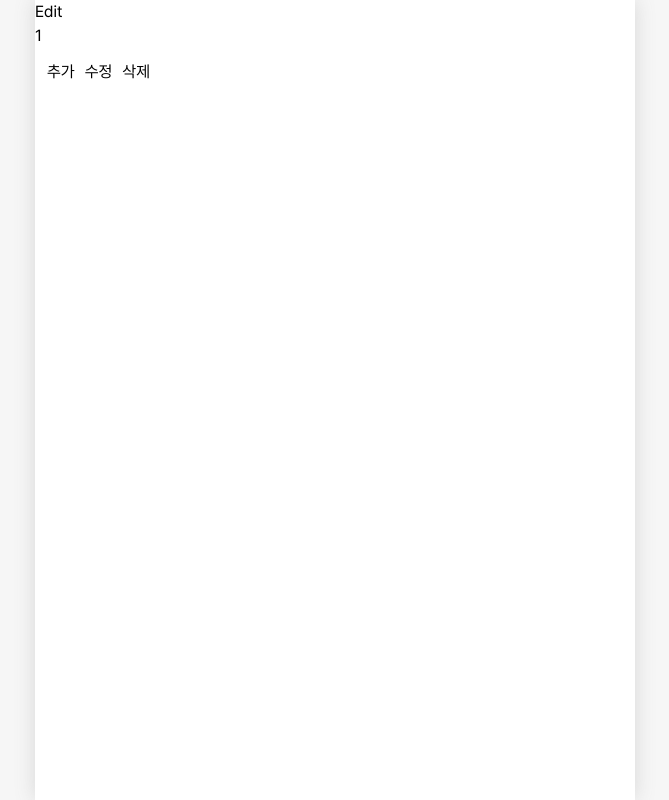
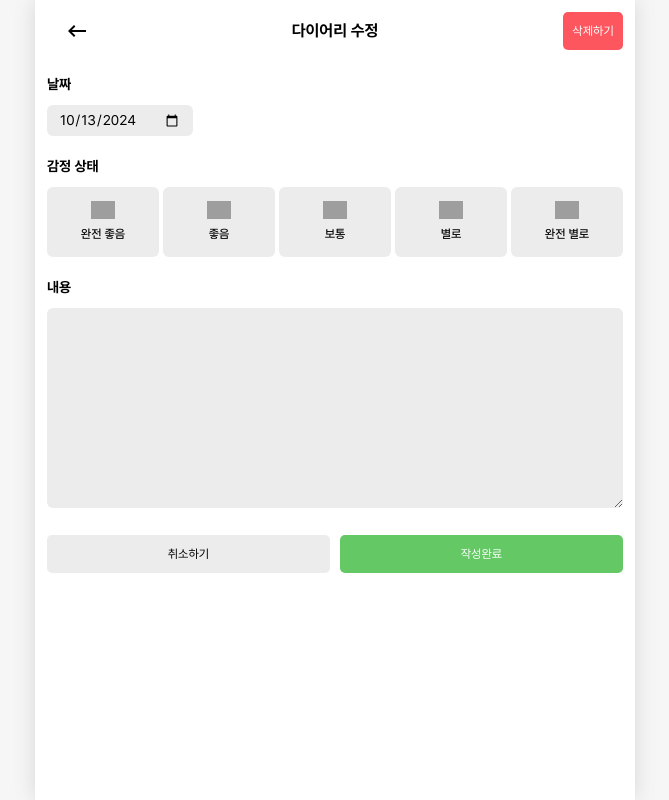
Before and after one commit to youngjunSung/onebite-react, a React (Vite) app in the folder section12/: page /edit/1 in a window 1280 px wide. Shown: the whole page, without its empty margins (305-974 px from the left). Built offline with nearby package versions, Linux system fonts and the light colour scheme; grey boxes are pictures that could not be loaded.

Commit message:
feat: 추가/수정/삭제 기능 추가

```diff
--- a/section12/src/App.tsx
+++ b/section12/src/App.tsx
@@ -10,20 +10,6 @@ import Header from "./components/Header";
 import { getEmotions } from "./utils/getEmotions";
 import { DiaryType, DiaryDispatchContextType } from "./typing/types";
 
-const mockData = [
-  {
-    id: 1,
-    createdDate: new Date().toLocaleString("en-US").split(", ")[0],
-    emotionId: 1,
-    content: "1번 일기내용",
-  },
-  {
-    id: 2,
-    createdDate: new Date().toLocaleString("en-US").split(", ")[0],
-    emotionId: 2,
-    content: "2번 일기내용",
-  },
-];
 type Action =
   | {
       type: "CREATE";
@@ -121,44 +107,6 @@ function App() {
           </Routes>
         </DiaryDispatchContext.Provider>
       </DiaryStateContext.Provider>
-      <div className="p-[12px] flex gap-[10px]">
-        <button
-          onClick={() =>
-            onCreate(
-              new Date().toLocaleString("en-US").split(", ")[0],
-              1,
-              "new text"
-            )
-          }
-        >
-          추가
-        </button>
-        <button
-          onClick={() =>
-            onModify(
-              2,
-              new Date().toLocaleString("en-US").split(", ")[0],
-              1,
-              "sdfsdfsdfsd text"
-            )
-          }
-        >
-          수정
-        </button>
-        <button onClick={() => onDelete(2)}>삭제</button>
-      </div>
-      <div className="p-[12px]">
-        <ul>
-          {diaryList.map((diary: DiaryType, idx: number) => {
-            return (
-              <li key={idx}>
-                <p>{diary.createdDate}</p>
-                <p>{diary.content}</p>
-              </li>
-            );
-          })}
-        </ul>
-      </div>
     </div>
   );
 }
--- a/section12/src/components/Button.tsx
+++ b/section12/src/components/Button.tsx
@@ -19,7 +19,7 @@ const Button = ({
       case "positive":
         return "bg-[#64c964] text-white";
       case "negative":
-        return "bg-[#de6264] text-white";
+        return "bg-[#fd565f] text-white";
       default:
         return "bg-[#ececec]";
     }
@@ -31,7 +31,7 @@ const Button = ({
       className={twMerge(
         `cursor-pointer ${getType(
           type
-        )} rounded-[5px] text-[14px] center w-full min-h-[38px] px-[10px] py-[4px] ${className}`
+        )} rounded-[5px] text-[12px] center w-full min-h-[38px] px-[10px] py-[4px] ${className}`
       )}
     >
       {text}
--- a/section12/src/components/DiaryItem.tsx
+++ b/section12/src/components/DiaryItem.tsx
@@ -1,20 +1,38 @@
 import Button from "./Button";
 import { getEmotions } from "../utils/getEmotions";
 import { DiaryType } from "../typing/types";
+import { useNavigate } from "react-router-dom";
 
 type DiaryItemType = Omit<DiaryType, 'id'>
 
-const DiaryItem = ({createdDate, emotionId, content}: DiaryItemType) => {
+const DiaryItem = ({id, createdDate, emotionId, content}: DiaryType) => {
+  const nav = useNavigate();
+  const getEmotionBg = (emotionId: number) => {
+    switch (emotionId) {
+      case 1:
+        return "bg-[#64c964]";
+      case 2:
+        return "bg-[#9dd772]";
+      case 3:
+        return "bg-[#fdce17]";
+      case 4:
+        return "bg-[#fd8446]";
+      case 5:
+        return "bg-[#fd565f]";
+      default:
+        return "bg-[#ececec]";
+    }
+  };
   return (
     <li className="flex items-start mb-[10px] last:mb-0">
-      <div className="bg-[#64c964] basis-[100px] h-[80px] center mr-[10px] rounded-[6px]">
+      <div className={`${getEmotionBg(emotionId)} basis-[100px] h-[80px] center mr-[10px] rounded-[6px] shrink-0`}>
         <img src={getEmotions(emotionId)} alt="" className="object-cover h-full" />
       </div>
-      <div className="mr-[10px] flex-1">
+      <div className="mr-[10px] flex-1 min-w-0">
         <p className="text-[14px] font-bold">{createdDate}</p>
         <p className="text-[12px] line-clamp-3">{content}</p>
       </div>
-      <Button text="수정하기" className="w-fit" />
+      <Button text="수정하기" className="w-fit" onClick={() => nav(`/edit/${id}`)} />
     </li>
   );
 };
--- a/section12/src/components/DiaryList.tsx
+++ b/section12/src/components/DiaryList.tsx
@@ -10,7 +10,7 @@ const DiaryList = () => {
   return (
     <div className="p-[12px]">
       <div className="flex items-center mb-[20px]">
-        <select className="h-[38px] pr-[10px]">
+        <select className="h-[38px] pr-[10px] text-[12px]">
           <option value="최신순">최신순</option>
           <option value="오래된 순">오래된 순</option>
         </select>
@@ -26,6 +26,7 @@ const DiaryList = () => {
           return (
             <DiaryItem
               key={diaryItem.id}
+              id={diaryItem.id}
               createdDate={diaryItem.createdDate}
               emotionId={diaryItem.emotionId}
               content={diaryItem.content}
--- /dev/null
+++ b/section12/src/components/EmotionRadio.tsx
@@ -0,0 +1,39 @@
+import { getEmotions } from "../utils/getEmotions";
+
+const EmotionRadio = ({
+  inputId,
+  value,
+  checkedBg,
+  text,
+  onChangeDate,
+  isChecked,
+}: {
+  inputId: string;
+  value: number;
+  checkedBg: string;
+  text: string;
+  onChangeDate: (e: React.ChangeEvent<HTMLInputElement>) => void;
+  isChecked?: boolean;
+}) => {
+  return (
+    <li className="flex flex-col">
+      <input
+        id={inputId}
+        name="radioEmotion"
+        type="radio"
+        value={value}
+        onChange={onChangeDate}
+        className="sr-only peer"
+        checked={isChecked}
+      />
+      <label
+        htmlFor={inputId}
+        className={`flex-col flex items-center bg-[#ececec] p-[14px] rounded-[6px] flex-1 peer-checked:bg-[${checkedBg}] peer-checked:text-white`}
+      >
+        <img src={getEmotions(value)} alt="" className="w-[24px] mb-[6px]" />
+        <p className="text-[12px] font-[500] text-center">{text}</p>
+      </label>
+    </li>
+  );
+};
+export default EmotionRadio;
--- a/section12/src/pages/Edit.tsx
+++ b/section12/src/pages/Edit.tsx
@@ -1,13 +1,138 @@
-import { useParams, useSearchParams } from "react-router-dom";
+import Header from "../components/Header";
+import Button from "../components/Button";
+import { getEmotions } from "../utils/getEmotions";
+import { KeyboardBackspace } from "@mui/icons-material";
+import { useState, useContext, useEffect } from "react";
+import { useParams, useNavigate } from "react-router-dom";
+import { DiaryDispatchContextType } from "../typing/types";
+import { DiaryDispatchContext } from "../App";
+import { DiaryStateContext } from "../App";
+import { DiaryType } from "../typing/types";
+import dayjs from "dayjs";
+import EmotionRadio from "../components/EmotionRadio";
 
 const Edit = () => {
   const { edit } = useParams();
+  const nav = useNavigate();
+  const DiaryList = useContext(DiaryStateContext);
+  const getEditDiary = DiaryList?.filter((e) => e.id === Number(edit))[0];
+  const { onModify, onDelete } = useContext(
+    DiaryDispatchContext
+  ) as DiaryDispatchContextType;
+  const [date, setDate] = useState<string>("");
+  const [emoId, setEmoId] = useState<number>(0);
+  const [content, setContent] = useState<string>("");
+  const onChangeDate = (e: React.ChangeEvent<HTMLInputElement>) => {
+    setDate(e.target.value);
+  };
+  const onChangeRadio = (e: React.ChangeEvent<HTMLInputElement>) => {
+    setEmoId(Number(e.target.value));
+  };
+  const onChageContent = (e: React.ChangeEvent<HTMLTextAreaElement>) => {
+    setContent(e.target.value);
+  };
+  const onSubmit = () => {
+    onModify(Number(edit), date, emoId, content);
+    nav("/");
+  };
+  const onRemove = () => {
+    onDelete(Number(edit))
+    nav("/");
+  }
+  useEffect(() => {
+    setDate(dayjs().format("YYYY-MM-DD"));
+    if (getEditDiary) {
+      setDate(getEditDiary.createdDate)
+      setEmoId(getEditDiary.emotionId);
+      setContent(getEditDiary.content)
+    }
+  }, []);
   return (
     <>
-      <h1>Edit</h1>
-      <p>{edit}</p>
+      <Header
+        text="다이어리 수정"
+        leftChild={
+          <button className="w-full center" onClick={() => nav(-1)}>
+            <KeyboardBackspace />
+          </button>
+        }
+        rightChild={<Button text="삭제하기" type="negative" onClick={onRemove} />}
+      />
+      <div className="p-[12px]">
+        <div className="mb-[20px]">
+          <h2 className="text-[14px] font-bold mb-[10px]">날짜</h2>
+          <div>
+            <input
+              type="date"
+              value={dayjs(date).format("YYYY-MM-DD")}
+              className="text-[14px] bg-[#ececec] py-[4px] px-[12px] rounded-[6px]"
+              onChange={onChangeDate}
+            />
+          </div>
+        </div>
+        <div className="mb-[20px]">
+          <h2 className="text-[14px] font-bold mb-[10px]">감정 상태</h2>
+          <div>
+            <ul className="grid grid-cols-[repeat(auto-fit,minmax(60px,1fr))] auto-rows-auto gap-[4px]">
+              <EmotionRadio
+                inputId="radio01"
+                value={1}
+                text="완전 좋음"
+                checkedBg="#64c964"
+                onChangeDate={onChangeRadio}
+                isChecked={emoId === 1}
+              />
+              <EmotionRadio
+                inputId="radio02"
+                value={2}
+                text="좋음"
+                checkedBg="#9dd772"
+                onChangeDate={onChangeRadio}
+                isChecked={emoId === 2}
+              />
+              <EmotionRadio
+                inputId="radio03"
+                value={3}
+                text="보통"
+                checkedBg="#fdce17"
+                onChangeDate={onChangeRadio}
+                isChecked={emoId === 3}
+              />
+              <EmotionRadio
+                inputId="radio04"
+                value={4}
+                text="별로"
+                checkedBg="#fd8446"
+                onChangeDate={onChangeRadio}
+                isChecked={emoId === 4}
+              />
+              <EmotionRadio
+                inputId="radio05"
+                value={5}
+                text="완전 별로"
+                checkedBg="#fd565f"
+                onChangeDate={onChangeRadio}
+                isChecked={emoId === 5}
+              />
+            </ul>
+          </div>
+        </div>
+        <div className="mb-[20px]">
+          <h2 className="text-[14px] font-bold mb-[10px]">내용</h2>
+          <textarea
+            name=""
+            id=""
+            onChange={onChageContent}
+            className="w-full min-h-[200px] resize-y rounded-[6px] p-[20px] bg-[#ececec]"
+            value={content}
+          ></textarea>
+        </div>
+        <div className="flex gap-[10px]">
+          <Button text="취소하기" onClick={() => nav("/")} />
+          <Button text="작성완료" type="positive" onClick={onSubmit} />
+        </div>
+      </div>
     </>
   );
 };
-
 export default Edit;
--- a/section12/src/pages/New.tsx
+++ b/section12/src/pages/New.tsx
@@ -2,10 +2,12 @@ import Header from "../components/Header";
 import Button from "../components/Button";
 import { getEmotions } from "../utils/getEmotions";
 import { KeyboardBackspace } from "@mui/icons-material";
-import { useState, useContext } from "react";
+import { useState, useContext, useEffect, useRef, useMemo, memo } from "react";
 import { useNavigate } from "react-router-dom";
 import { DiaryDispatchContextType } from "../typing/types";
 import { DiaryDispatchContext } from "../App";
+import EmotionRadio from "../components/EmotionRadio";
+import dayjs from "dayjs";
 
 const New = () => {
   const nav = useNavigate();
@@ -15,8 +17,10 @@ const New = () => {
   const [date, setDate] = useState<string>("");
   const [emoId, setEmoId] = useState<number>(0);
   const [content, setContent] = useState<string>("");
+  const refInputDate = useRef<HTMLInputElement>(null);
   const onChangeDate = (e: React.ChangeEvent<HTMLInputElement>) => {
     setDate(e.target.value);
+    if (refInputDate.current) refInputDate.current.value = e.target.value;
   };
   const onChangeRadio = (e: React.ChangeEvent<HTMLInputElement>) => {
     setEmoId(Number(e.target.value));
@@ -28,6 +32,9 @@ const New = () => {
     onCreate(date, emoId, content);
     nav("/");
   };
+  useEffect(() => {
+    setDate(dayjs().format("YYYY-MM-DD"));
+  }, []);
   return (
     <>
       <Header
@@ -44,7 +51,8 @@ const New = () => {
           <div>
             <input
               type="date"
-              value="2024-10-30"
+              ref={refInputDate}
+              value={date}
               className="text-[14px] bg-[#ececec] py-[4px] px-[12px] rounded-[6px]"
               onChange={onChangeDate}
             />
@@ -54,115 +62,41 @@ const New = () => {
           <h2 className="text-[14px] font-bold mb-[10px]">감정 상태</h2>
           <div>
             <ul className="grid grid-cols-[repeat(auto-fit,minmax(60px,1fr))] auto-rows-auto gap-[4px]">
-              <li className="flex flex-col">
-                <input
-                  id="radio01"
-                  name="radioEmotion"
-                  type="radio"
+              <EmotionRadio
+                inputId="radio01"
                 value={1}
-                  onChange={onChangeRadio}
-                  className="sr-only peer"
+                text="완전 좋음"
+                checkedBg="#64c964"
+                onChangeDate={onChangeRadio}
               />
-                <label
-                  htmlFor="radio01"
-                  className="flex-col flex items-center bg-[#ececec] p-[14px] rounded-[6px] flex-1 peer-checked:bg-[#64c964] peer-checked:text-white"
-                >
-                  <img
-                    src={getEmotions(1)}
-                    alt=""
-                    className="w-[24px] mb-[6px]"
+              <EmotionRadio
+                inputId="radio02"
+                value={2}
+                text="좋음"
+                checkedBg="#9dd772"
+                onChangeDate={onChangeRadio}
               />
-                  <p className="text-[12px] font-[500] text-center">
-                    완전 좋음
-                  </p>
-                </label>
-              </li>
-              <li className="flex flex-col">
-                <input
-                  id="radio02"
-                  name="radioEmotion"
-                  type="radio"
-                  value={2}
-                  onChange={onChangeRadio}
-                  className="sr-only peer"
+              <EmotionRadio
+                inputId="radio03"
+                value={3}
+                text="보통"
+                checkedBg="#fdce17"
+                onChangeDate={onChangeRadio}
               />
-                <label
-                  htmlFor="radio02"
-                  className="flex-col flex items-center bg-[#ececec] p-[14px] rounded-[6px] flex-1 peer-checked:bg-[#9dd772] peer-checked:text-white"
-                >
-                  <img
-                    src={getEmotions(2)}
-                    alt=""
-                    className="w-[24px] mb-[6px]"
+              <EmotionRadio
+                inputId="radio04"
+                value={4}
+                text="별로"
+                checkedBg="#fd8446"
+                onChangeDate={onChangeRadio}
               />
-                  <p className="text-[12px] font-[500] text-center">좋음</p>
-                </label>
-              </li>
-              <li className="flex flex-col">
-                <input
-                  id="radio03"
-                  name="radioEmotion"
-                  type="radio"
-                  value={3}
-                  onChange={onChangeRadio}
-                  className="sr-only peer"
+              <EmotionRadio
+                inputId="radio05"
+                value={5}
+                text="완전 별로"
+                checkedBg="#fd565f"
+                onChangeDate={onChangeRadio}
               />
-                <label
-                  htmlFor="radio03"
-                  className="flex-col flex items-center bg-[#ececec] p-[14px] rounded-[6px] flex-1 peer-checked:bg-[#fdce17] peer-checked:text-white"
-                >
-                  <img
-                    src={getEmotions(3)}
-                    alt=""
-                    className="w-[24px] mb-[6px]"
-                  />
-                  <p className="text-[12px] font-[500] text-center">보통</p>
-                </label>
-              </li>
-              <li className="flex flex-col">
-                <input
-                  id="radio04"
-                  name="radioEmotion"
-                  type="radio"
-                  value={4}
-                  onChange={onChangeRadio}
-                  className="sr-only peer"
-                />
-                <label
-                  htmlFor="radio04"
-                  className="flex-col flex items-center bg-[#ececec] p-[14px] rounded-[6px] flex-1 peer-checked:bg-[#fd8446] peer-checked:text-white"
-                >
-                  <img
-                    src={getEmotions(4)}
-                    alt=""
-                    className="w-[24px] mb-[6px]"
-                  />
-                  <p className="text-[12px] font-[500] text-center">별로</p>
-                </label>
-              </li>
-              <li className="flex flex-col">
-                <input
-                  id="radio05"
-                  name="radioEmotion"
-                  type="radio"
-                  value={5}
-                  onChange={onChangeRadio}
-                  className="sr-only peer"
-                />
-                <label
-                  htmlFor="radio05"
-                  className="flex-col flex items-center bg-[#ececec] p-[14px] rounded-[6px] flex-1 peer-checked:bg-[#fd565f] peer-checked:text-white"
-                >
-                  <img
-                    src={getEmotions(5)}
-                    alt=""
-                    className="w-[24px] mb-[6px]"
-                  />
-                  <p className="text-[12px] font-[500] text-center">
-                    완전 별로
-                  </p>
-                </label>
-              </li>
             </ul>
           </div>
         </div>
@@ -176,7 +110,7 @@ const New = () => {
           ></textarea>
         </div>
         <div className="flex gap-[10px]">
-          <Button text="취소하기" />
+          <Button text="취소하기" onClick={() => nav("/")} />
           <Button text="작성완료" type="positive" onClick={onSubmit} />
         </div>
       </div>
```
Lines whose indentation alone changed are shown as unchanged.
